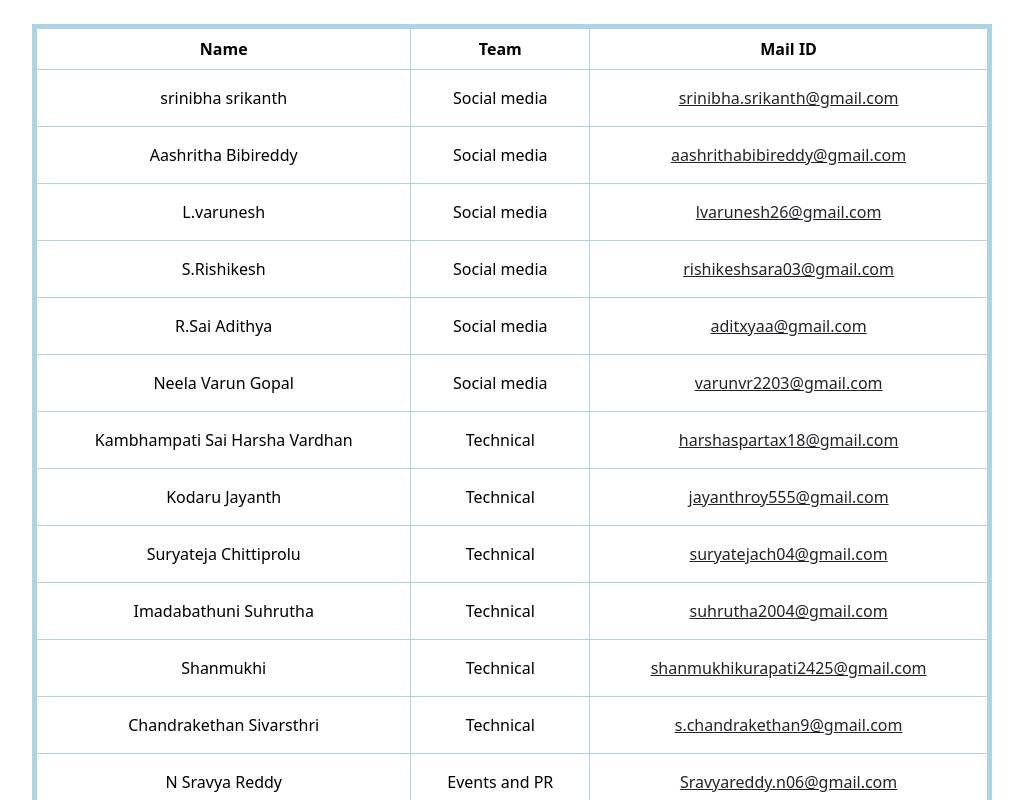
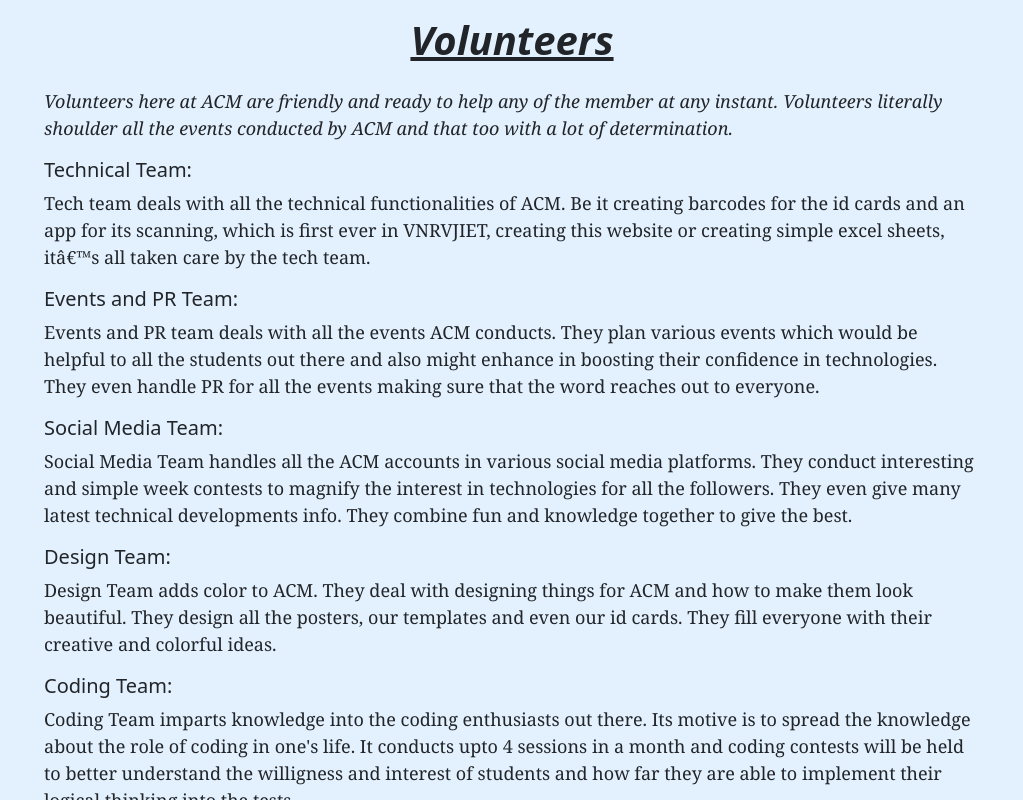
Before and after one commit to Avighna-G/acmweb1, a React (Create React App) app: page / in a window 1280 px wide. Shown: the top 800 px of the page, without its empty margins (128-1151 px from the left). Built offline with nearby package versions, Linux system fonts and the light colour scheme.

Commit message:
addedTeams

```diff
--- /dev/null
+++ b/public/teamDesc.json
@@ -0,0 +1,22 @@
+[
+ {
+  "Team": "Technical Team:",
+  "Desc": "Tech team deals with all the technical functionalities of ACM. Be it creating barcodes for the id cards and an app for its scanning, which is first ever in VNRVJIET, creating this website or creating simple excel sheets, itâ€™s all taken care by the tech team."
+ },
+ {
+  "Team": "Events and PR Team:",
+  "Desc": "Events and PR team deals with all the events ACM conducts. They plan various events which would be helpful to all the students out there and also might enhance in boosting their confidence in technologies. They even handle PR for all the events making sure that the word reaches out to everyone."
+ },
+ {
+  "Team": "Social Media Team:",
+  "Desc": "Social Media Team handles all the ACM accounts in various social media platforms. They conduct interesting and simple week contests to magnify the interest in technologies for all the followers. They even give many latest technical developments info. They combine fun and knowledge together to give the best."
+ },
+ {
+  "Team": "Design Team:",
+  "Desc": "Design Team adds color to ACM. They deal with designing things for ACM and how to make them look beautiful. They design all the posters, our templates and even our id cards. They fill everyone with their creative and colorful ideas."
+ },
+ {
+  "Team": "Coding Team: ",
+  "Desc": "Coding Team imparts knowledge into the coding enthusiasts out there. Its motive is to spread the knowledge about the role of coding in one's life. It conducts upto 4 sessions in a month and coding contests will be held to better understand the willigness and interest of students and how far they are able to implement their logical thinking into the tests."
+ }
+]
--- a/src/App.css
+++ b/src/App.css
@@ -1,3 +1,5 @@
 .App{
-  text-align: center;
+  background-color:rgb(227, 240, 253);
+  height: '100vh',
+
 }
--- a/src/App.js
+++ b/src/App.js
@@ -4,6 +4,7 @@
 function App() {
 
   const [data,setData]=useState([]);
+  const [teamDesc,setTeam]=useState([]);
   const getData=()=>{
     fetch('volunteerList.json'
     ,{
@@ -23,11 +24,42 @@
   useEffect(()=>{
     getData()
   },[])
+  const getTeam=()=>{
+    fetch('teamDesc.json'
+    ,{
+      headers : {
+        'Content-Type': 'application/json',
+        'Accept': 'application/json'
+       }
+    }
+    )
+      .then(function(response){
+        return response.json();
+      })
+      .then(function(myJson) {
+        setTeam(myJson)
+      });
+  }
+  useEffect(()=>{
+    getTeam()
+  },[])
 
   return (
+   <div className="App">
+    <div className='container w-75'>
+      <div className='mx-auto '>
+        <h1 className='p-3 text-center text-justify'><i><strong><u>Volunteers</u></strong></i></h1>
+        <p className="intro"><i>Volunteers here at ACM are friendly and ready to help any of the member at any instant. Volunteers literally shoulder all the events conducted by ACM and that too with a lot of determination.</i></p>
+      </div>
+      {
+        teamDesc.map((desc,ind)=><div>
+          <h5 className='text-left'>{desc.Team}</h5>
+          <p className='intro'>{desc.Desc}</p>
 
-    <div className='App'>
-      <table className='table table-bordered mx-auto m-4 w-75' >
+        </div>)
+      }
+      <p className="intro"><i>Whichever team the volunteers are in at the end of the day they help each other support each other and share their workload. Volunteers of ACM are versatile, whatever is the work they do it with utmost dedication. They always look out to each other and are there for each other.</i></p>
+      <table className='table table-bordered mx-auto m-4' >
         <thead>
         <tr className='headt'>
           <th>Name</th>
@@ -46,6 +78,7 @@
       </tbody>
       </table>
     </div>
+    </div>
   );
 }
 
--- a/src/index.css
+++ b/src/index.css
@@ -5,6 +5,7 @@
     sans-serif;
   -webkit-font-smoothing: antialiased;
   -moz-osx-font-smoothing: grayscale;
+
 }
 
 table.table-bordered{
@@ -25,3 +26,8 @@
   font-family: source-code-pro, Menlo, Monaco, Consolas, 'Courier New',
     monospace;
 }
+
+.intro{
+  font-size: large;
+  font-family:Cambria, Cochin, Georgia, Times, 'Times New Roman', serif;
+}
```
